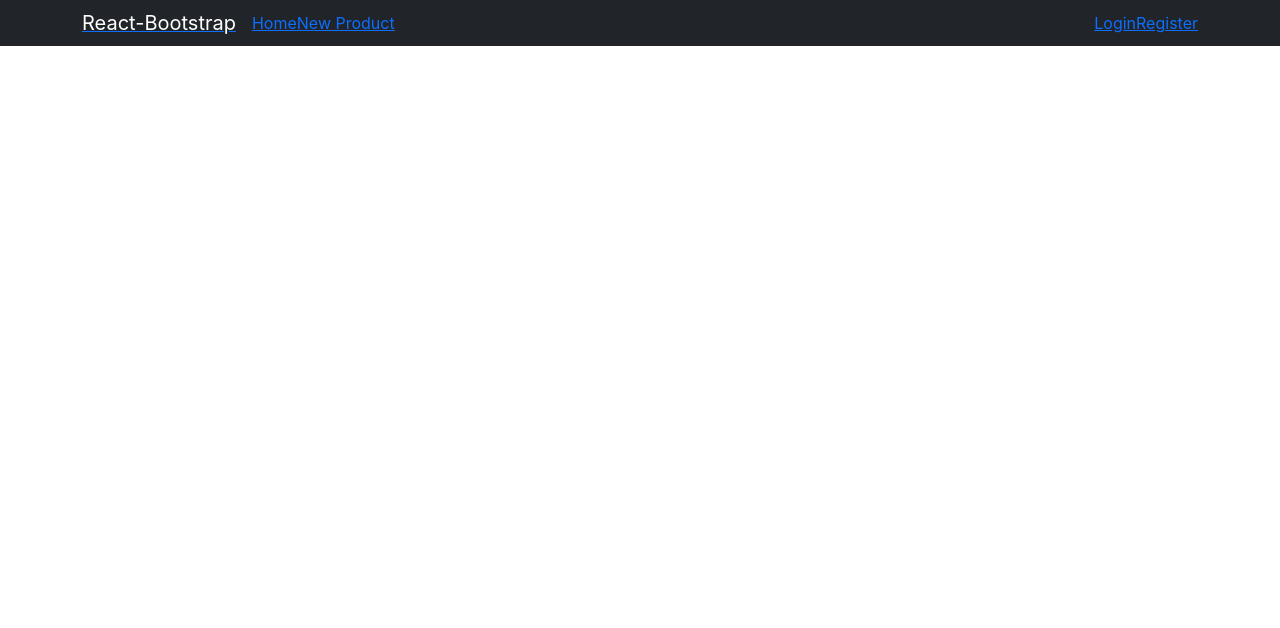
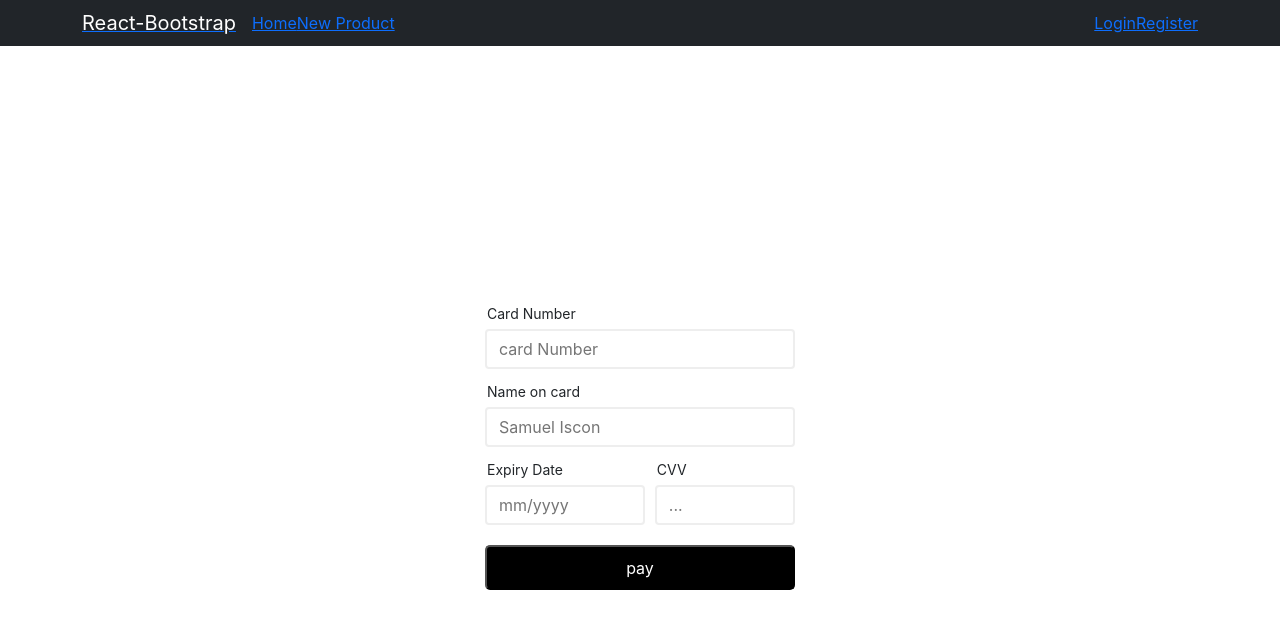
Before and after one commit to omarobaisi/TheRentalNetwork, a React (Create React App) app: page /product/1/rent in a window 1280 px wide. Shown: the top 628 px of the page. Built offline with nearby package versions, Linux system fonts and the light colour scheme.

Commit message:
rent and record

```diff
--- a/package.json
+++ b/package.json
@@ -25,8 +25,10 @@
     "react": "^18.2.0",
     "react-bootstrap": "^2.5.0",
     "react-dom": "^18.2.0",
+    "react-payment-inputs": "^1.1.9",
     "react-router-dom": "^6.3.0",
     "react-scripts": "5.0.1",
+    "react-simple-star-rating": "^4.0.5",
     "web-vitals": "^2.1.4"
   },
   "scripts": {
--- a/src/App.jsx
+++ b/src/App.jsx
@@ -12,6 +12,7 @@ import Register from './components/user/Register'
 import Profile from './components/user/Profile'
 import Review from './components/user/Review'
 import AddProduct from './components/product/AddProduct';
+import Records from './components/records/Records';
 
 function App() {
 
@@ -31,11 +32,11 @@ function App() {
         <Route path='/product/:id/new' element={<Edit />} />
         <Route path='/product/:id/rent' element={<Rent />} />
         <Route path='/product/add' element={<AddProduct currentUser={currentUser} />} />
-
+        <Route path='/records' element={<Records />} />
         <Route path='/login' element={<Login newCurrentUser={newCurrentUser} />} />
         <Route path='/register' element={<Register newCurrentUser={newCurrentUser} />} />
         <Route path='/profile' element={<Profile />} />
-        <Route path='/review' element={<Review />} />
+        <Route path='/review/:userId' element={<Review />} />
       </Routes>
     </div>
   );
--- a/src/components/product/Rent.jsx
+++ b/src/components/product/Rent.jsx
@@ -1,11 +1,49 @@
-import React from 'react';
+import './rent.css'
+import axios from 'axios'
+import React, {useState} from 'react'
+import { useParams } from 'react-router-dom'
+function Rent(props) {
+    const [name, setName] = useState("")
+    const [cardNumber, setCardNumber] = useState("")
+    const[expiryDate,setExpiryDate]= useState("")
+    const[ccv,setCCV]= useState("")
 
-function Rent(props) {
+    let paymentInfo = {
+        name,cardNumber,expiryDate,ccv
+    }
+    const {id} = useParams()
+    const  handleSubmit = async(evt)=> {
+        evt.preventDefault();
+        axios.defaults.withCredentials = true;
+       await axios.post(`http://localhost:4000/record/${id}`,)
+    }
     return (
-        <div>
+        <div className="payment-container">
+        <div className="wrapper">
+            <div className="outer-card">
+                <div className="forms">
+                    <div className="input-items">
+                        <span>Card Number</span>
+                        <input placeholder="card Number" value={cardNumber} onChange={e=>setCardNumber(e.target.value)} /></div>
+                        <div className="input-items">
+                            <span>Name on card</span>
+                            <input placeholder="Samuel Iscon" value={name} onChange={e=>setName(e.target.value)}/></div>
+                            <div className="one-line">
+                                <div className="input-items">
+                                    <span>Expiry Date</span>
+                                    <input placeholder="mm/yyyy" value={expiryDate} onChange={e=>setExpiryDate(e.target.value)}/></div>
+                                    <div className="input-items">
+                                        <span>CVV</span>
+                                        <input placeholder="..." onChange={e=>setCCV(e.target.value)}/></div>
+                                    </div>
+                                    <div className="input-buttons">
+                                        <button onClick={handleSubmit} className='paybtn'>pay</button>
+                                    </div>
+                                </div>
+                            </div>
+                        </div>
+                    </div>
+                    );
+                    }
 
-        </div>
-    );
-}
-
-export default Rent;
+                    export default Rent;
--- /dev/null
+++ b/src/components/product/rent.css
@@ -0,0 +1,100 @@
+.payment-container {
+    display: flex;
+    height: 100vh;
+    justify-content: center;
+    align-items: center
+}
+
+.wrapper {
+    width: 350px;
+    height: 350px;
+    position: relative;
+    border-radius: 10px
+}
+
+
+
+input,
+input::-webkit-input-placeholder {
+    font-size: 16px;
+    line-height: 3
+}
+
+.wrapper .card::after {
+    position: absolute;
+    content: "";
+    width: 200px;
+    height: 200px;
+    background-color: #3641d3;
+    right: -30px;
+    top: -30px;
+    border-radius: 50%;
+    opacity: 0.7
+}
+
+.wrapper .card::before {
+    position: absolute;
+    content: "";
+    width: 300px;
+    height: 300px;
+    background-color: #3641d3;
+    left: -70px;
+    top: -70px;
+    border-radius: 50%;
+    opacity: 0.4
+}
+
+.wrapper .forms {
+    padding-top: 30px;
+    padding-left: 20px;
+    padding-right: 20px
+}
+
+.wrapper .forms input {
+    height: 40px;
+    width: 100%;
+    font-size: 18px;
+    border: 2px solid #eee;
+    border-radius: 4px;
+    text-indent: 10px;
+    margin-top: 4px
+}
+
+.wrapper .forms input:focus {
+    outline: none
+}
+
+.input-items span {
+    font-size: 14px;
+    margin-left: 2px
+}
+
+.input-items {
+    margin-bottom: 10px
+}
+
+.one-line {
+    display: flex;
+    flex-direction: row
+}
+
+.one-line .input-items:nth-child(1) {
+    margin-right: 10px
+}
+
+.input-buttons {
+    width: 100%;
+    margin-top: 10px
+}
+
+.input-buttons .paybtn {
+    width: 100%;
+    height: 45px;
+    border-radius: 5px;
+    color: #fff;
+    background-color: #000;
+    text-decoration: none;
+    display: flex;
+    justify-content: center;
+    align-items: center
+}
--- /dev/null
+++ b/src/components/records/Record.jsx
@@ -0,0 +1,14 @@
+import React,{ useState,useEffect } from 'react';
+function Record(props) {
+    console.log(props)
+    return(
+        <tr>
+            <td>{props.record.renter.name}</td>
+            <td>{props.record.product.owner.name}</td>
+            <td>{props.record.product.name}</td>
+            <td>{props.record.product.state}</td>
+        </tr>
+    )
+}
+
+export default Record
--- /dev/null
+++ b/src/components/records/Records.jsx
@@ -0,0 +1,59 @@
+import React,{ useState,useEffect } from 'react';
+import axios from 'axios';
+import Table from 'react-bootstrap/Table';
+import Record from './Record';
+function Records(props) {
+    const [loading, setLoading] = useState(false);
+    const [filter,setFilter]=useState("")
+    const [records, setRecords] = useState([]);
+
+  useEffect(() => {
+    const loadRecords = async () => {
+      setLoading(true);
+      axios.defaults.withCredentials = true;
+      const response = await axios.get(`http://localhost:4000/record`);
+      setRecords(response.data);
+      setLoading(false);
+    };
+
+    loadRecords();
+  }, []);
+    const handleSubmit=(e)=>{
+        setFilter(e.target.value)
+
+    }
+
+    return (
+        <div>
+            <input className="search" placeholder="Search..." type="text" onChange={e=>handleSubmit(e)} value={filter} />
+             <Table striped bordered hover>
+      <thead>
+        <tr>
+          <th>Renter</th>
+          <th>Owner</th>
+          <th>item</th>
+          <th>state</th>
+        </tr>
+        </thead>
+        <tbody>
+        {loading ? (
+        <h4>Loading ...</h4>
+      ) : (
+        records
+          .filter((value) => {
+            if (filter === "") {
+              return value;
+            } else if (
+              value.renter.name.toLowerCase().includes(filter.toLowerCase())
+            ) {
+              return value;
+            }
+          })
+          .map((item) => <Record record={item}/>))}
+         </tbody>
+        </Table>
+        </div>
+    );
+}
+
+export default Records;
--- a/src/components/user/Review.jsx
+++ b/src/components/user/Review.jsx
@@ -1,11 +1,42 @@
-import React from 'react';
+import axios from 'axios'
+import React, {useState} from 'react'
+import { useParams } from 'react-router-dom'
+import {Rating} from 'react-simple-star-rating'
 
 function Review(props) {
+    const [rate, setRating] = useState(0)
+    const [body, setReviewText] = useState("")
+    let review = {
+        rate,
+        body
+    }
+    const {userId} = useParams()
+    const  handleSubmit = async(evt)=> {
+        evt.preventDefault();
+        axios.defaults.withCredentials = true;
+       await axios.post(`http://localhost:4000/review/${userId}`, review)
+        console.log(review)
+    }
+    const handleRating = (rate) => {
+        setRating(rate / 20)
+    }
+
     return (
-        <div>
+        <div className='review-container'>
+            <div className='reviewer'>Name</div>
+            <Rating onClick={handleRating}
+                ratingValue={rate}/>
+                <div>
+                <textarea name="reviewTextArea" type="text" cols="80" rows="5"
+                value={body}
+                onChange={
+                    e => setReviewText(e.target.value)
+            }></textarea>
+                </div>
 
+            <button onClick={handleSubmit}> Submit</button>
         </div>
-    );
+    )
 }
 
 export default Review;
```
Also changed, not shown: 2 other files (tests, documents, lock files or other folders).
